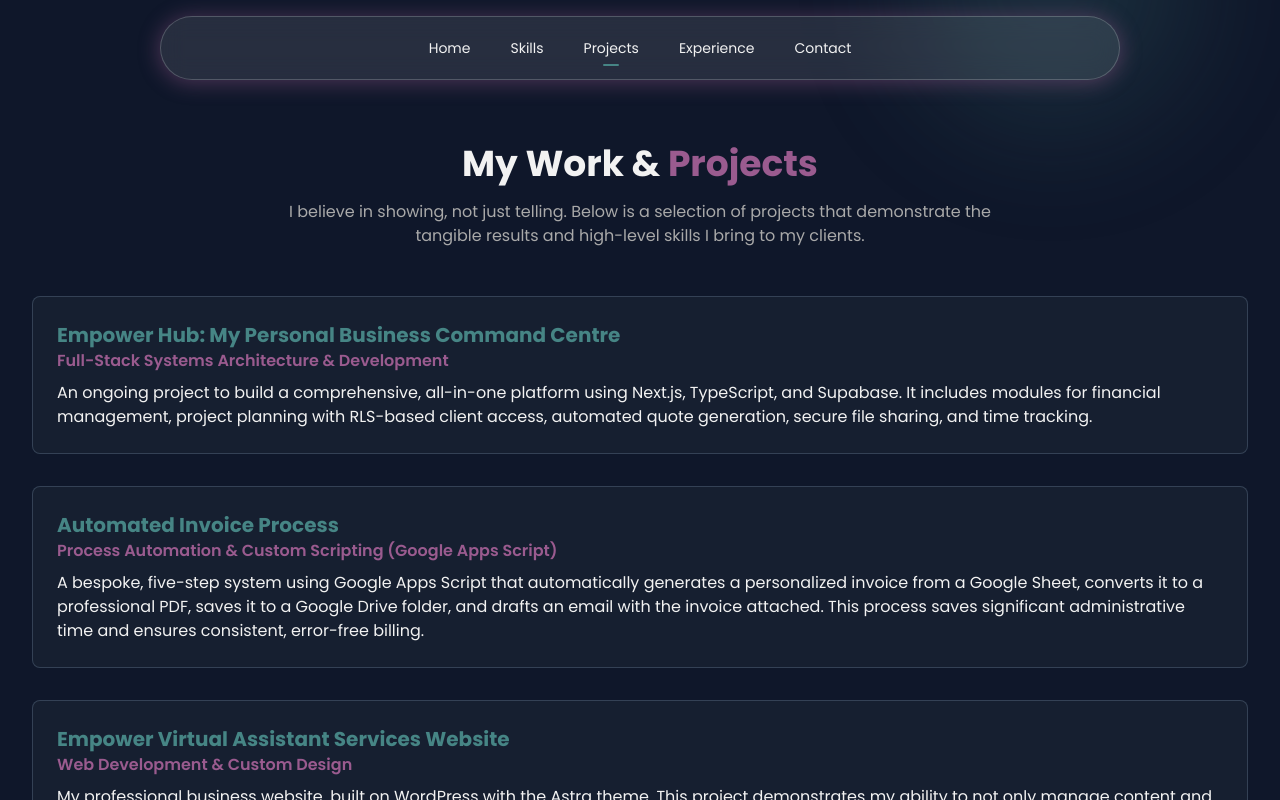
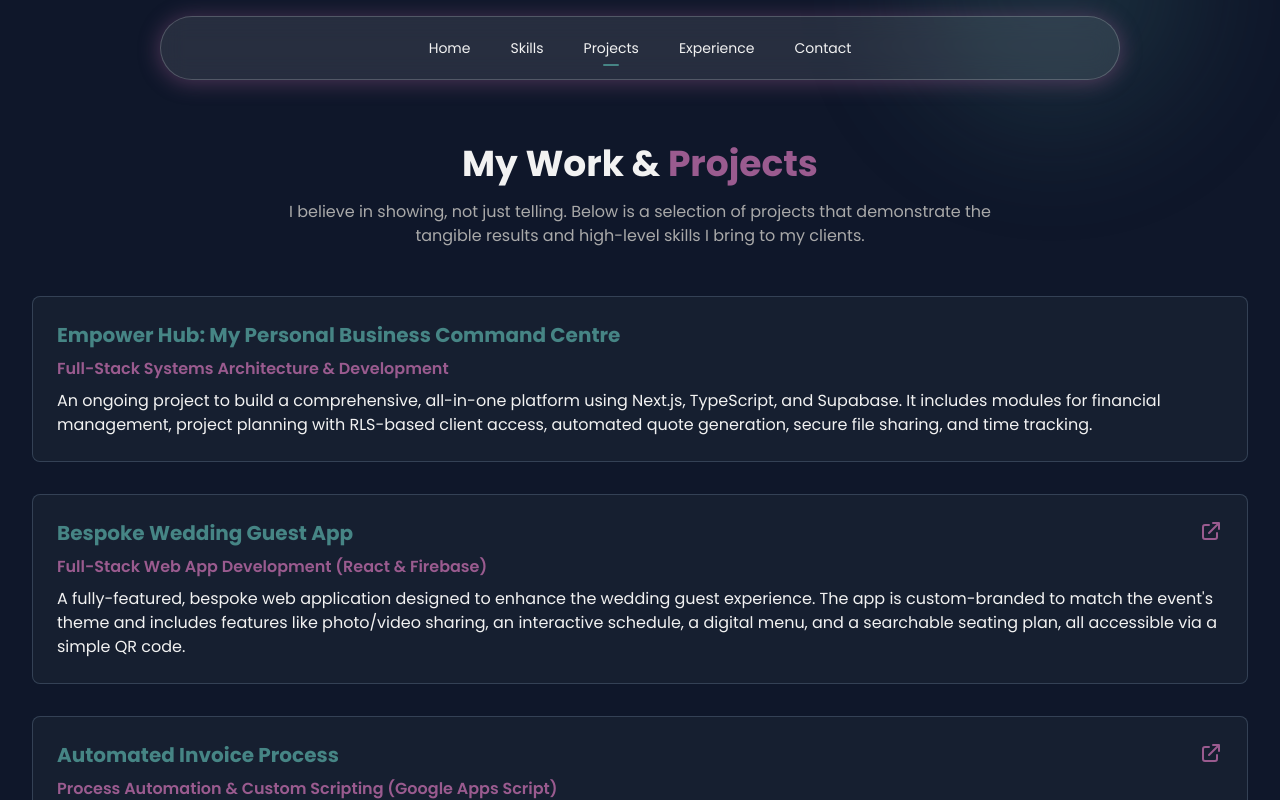
Before and after one commit to nicola-empower/my-portfolio, a Next.js app: page /projects in a window 1280 px wide. Shown: the top 800 px of the page. Built offline with nearby package versions, Linux system fonts and the light colour scheme.

Commit message:
add links to projects

```diff
--- a/src/app/projects/page.tsx
+++ b/src/app/projects/page.tsx
@@ -8,14 +8,22 @@ const projectsData = [
         description: "An ongoing project to build a comprehensive, all-in-one platform using Next.js, TypeScript, and Supabase. It includes modules for financial management, project planning with RLS-based client access, automated quote generation, secure file sharing, and time tracking."
     },
     {
+        title: "Bespoke Wedding Guest App",
+        role: "Full-Stack Web App Development (React & Firebase)",
+        description: "A fully-featured, bespoke web application designed to enhance the wedding guest experience. The app is custom-branded to match the event's theme and includes features like photo/video sharing, an interactive schedule, a digital menu, and a searchable seating plan, all accessible via a simple QR code.",
+        link: "https://empowervaservices.co.uk/wedding-webapp/"
+    },
+    {
         title: "Automated Invoice Process",
         role: "Process Automation & Custom Scripting (Google Apps Script)",
-        description: "A bespoke, five-step system using Google Apps Script that automatically generates a personalized invoice from a Google Sheet, converts it to a professional PDF, saves it to a Google Drive folder, and drafts an email with the invoice attached. This process saves significant administrative time and ensures consistent, error-free billing."
+        description: "A bespoke, five-step system using Google Apps Script that automatically generates a personalized invoice from a Google Sheet, converts it to a professional PDF, saves it to a Google Drive folder, and drafts an email with the invoice attached. This process saves significant administrative time and ensures consistent, error-free billing.",
+        link: "https://empowervaservices.co.uk/automated-invoice-workflow/"
     },
     {
         title: "Empower Virtual Assistant Services Website",
         role: "Web Development & Custom Design",
-        description: "My professional business website, built on WordPress with the Astra theme. This project demonstrates my ability to not only manage content and functionality on a popular CMS, but also to implement custom design and layout using HTML, CSS, and Tailwind CSS."
+        description: "My professional business website, built on WordPress with the Astra theme. This project demonstrates my ability to not only manage content and functionality on a popular CMS, but also to implement custom design and layout using HTML, CSS, and Tailwind CSS.",
+        link: "https://empowervaservices.co.uk/"
     },
     {
         title: "FinanceNinja: Personal Finance Web App",
@@ -40,12 +48,14 @@ const projectsData = [
     {
         title: "Demo App: Uber for Trades",
         role: "Web Application Prototype",
-        description: "A demonstration of my ability to architect a complex operational system for the trades industry. This prototype showcases a client-side interface for booking services and a management portal for tradespeople."
+        description: "A demonstration of my ability to architect a complex operational system for the trades industry. This prototype showcases a client-side interface for booking services and a management portal for tradespeople.",
+        link: "https://empowervaservices.co.uk/uber-for-trades/"
     },
     {
         title: "Demo App: Airbnb for Onboarding",
         role: "Client Experience System",
-        description: "A demonstration of how a bespoke system can transform a chaotic client onboarding process into a seamless, professional experience, eliminating messy email chains and building trust from day one."
+        description: "A demonstration of how a bespoke system can transform a chaotic client onboarding process into a seamless, professional experience, eliminating messy email chains and building trust from day one.",
+        link: "https://empowervaservices.co.uk/onboarding-demo-app/"
     },
     {
         title: "Social Media Content Generator",
@@ -55,7 +65,8 @@ const projectsData = [
     {
         title: "Full Business System Build for a Trades Company",
         role: "Systems Architecture & Operations",
-        description: "A comprehensive project to build a company’s entire operational framework from the ground up, including customer journey mapping, creating a full suite of SOPs, and drafting GDPR and H&S compliance documents."
+        description: "A comprehensive project to build a company’s entire operational framework from the ground up, including customer journey mapping, creating a full suite of SOPs, and drafting GDPR and H&S compliance documents.",
+        link: "https://empowervaservices.co.uk/business-system-admin/"
     },
     {
         title: "Automated Lead Generation System",
@@ -69,19 +80,51 @@ const projectsData = [
     }
 ];
 
-const ProjectCard = ({ title, role, description }: typeof projectsData[0]) => (
+// --- FIX: Define the types for the component's props ---
+type ProjectCardProps = {
+  title: string;
+  role: string;
+  description: string;
+  link?: string; // The '?' makes the link prop optional
+};
+
+// The ProjectCard component now uses the defined types
+const ProjectCard = ({ title, role, description, link }: ProjectCardProps) => {
+    // The visual content of the card
+    const cardContent = (
         <motion.div
-        className="bg-gray-800/50 p-6 rounded-lg border border-accent/30 w-full"
+            className="bg-gray-800/50 p-6 rounded-lg border border-accent/30 w-full h-full flex flex-col"
             initial={{ opacity: 0, y: 50 }}
             whileInView={{ opacity: 1, y: 0 }}
             viewport={{ once: true }}
             transition={{ duration: 0.6, ease: "easeOut" }}
         >
-        <h3 className="text-xl font-bold text-secondary">{title}</h3>
+            <div className="flex justify-between items-start mb-2">
+                <h3 className="text-xl font-bold text-secondary pr-4">{title}</h3>
+                {/* Conditionally render the link icon if a link exists */}
+                {link && (
+                    <svg xmlns="http://www.w3.org/2000/svg" className="h-6 w-6 text-primary flex-shrink-0" fill="none" viewBox="0 0 24 24" stroke="currentColor" strokeWidth={2}>
+                      <path strokeLinecap="round" strokeLinejoin="round" d="M10 6H6a2 2 0 00-2 2v10a2 2 0 002 2h10a2 2 0 002-2v-4M14 4h6m0 0v6m0-6L10 14" />
+                    </svg>
+                )}
+            </div>
             <p className="font-semibold text-primary mb-2">{role}</p>
             <p className="text-text-main">{description}</p>
         </motion.div>
     );
+
+    // If a link is provided, wrap the card content in an anchor tag
+    if (link) {
+        return (
+            <a href={link} target="_blank" rel="noopener noreferrer" className="block transition-transform duration-300 ease-in-out hover:scale-105">
+                {cardContent}
+            </a>
+        );
+    }
+
+    // If no link, just return the card content
+    return cardContent;
+};
 
 export default function ProjectsPage() {
     return (
@@ -98,6 +141,8 @@ export default function ProjectsPage() {
                         title={project.title}
                         role={project.role}
                         description={project.description}
+                        // Pass the new link property to the card
+                        link={project.link}
                     />
                 ))}
             </div>
```
Lines whose indentation alone changed are shown as unchanged.
